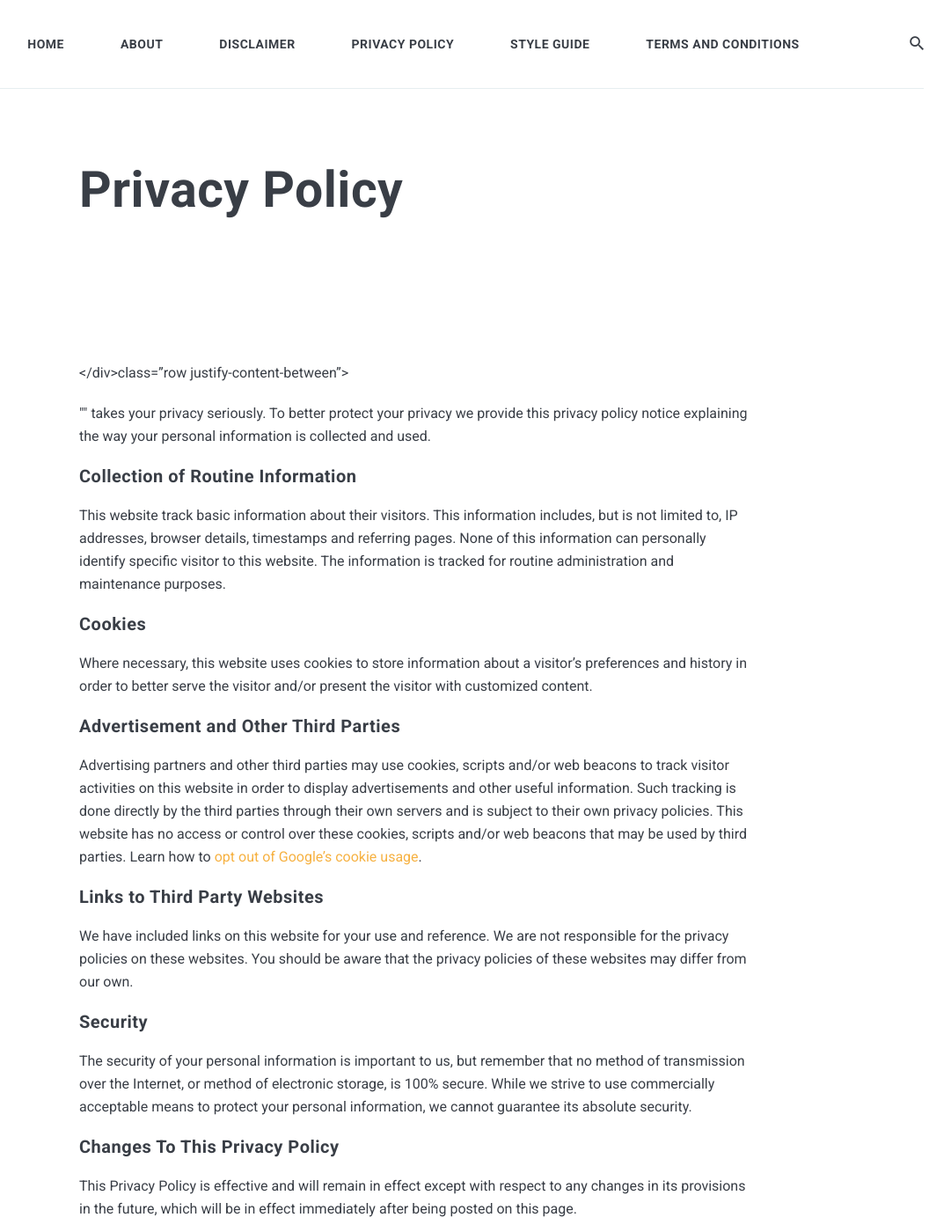
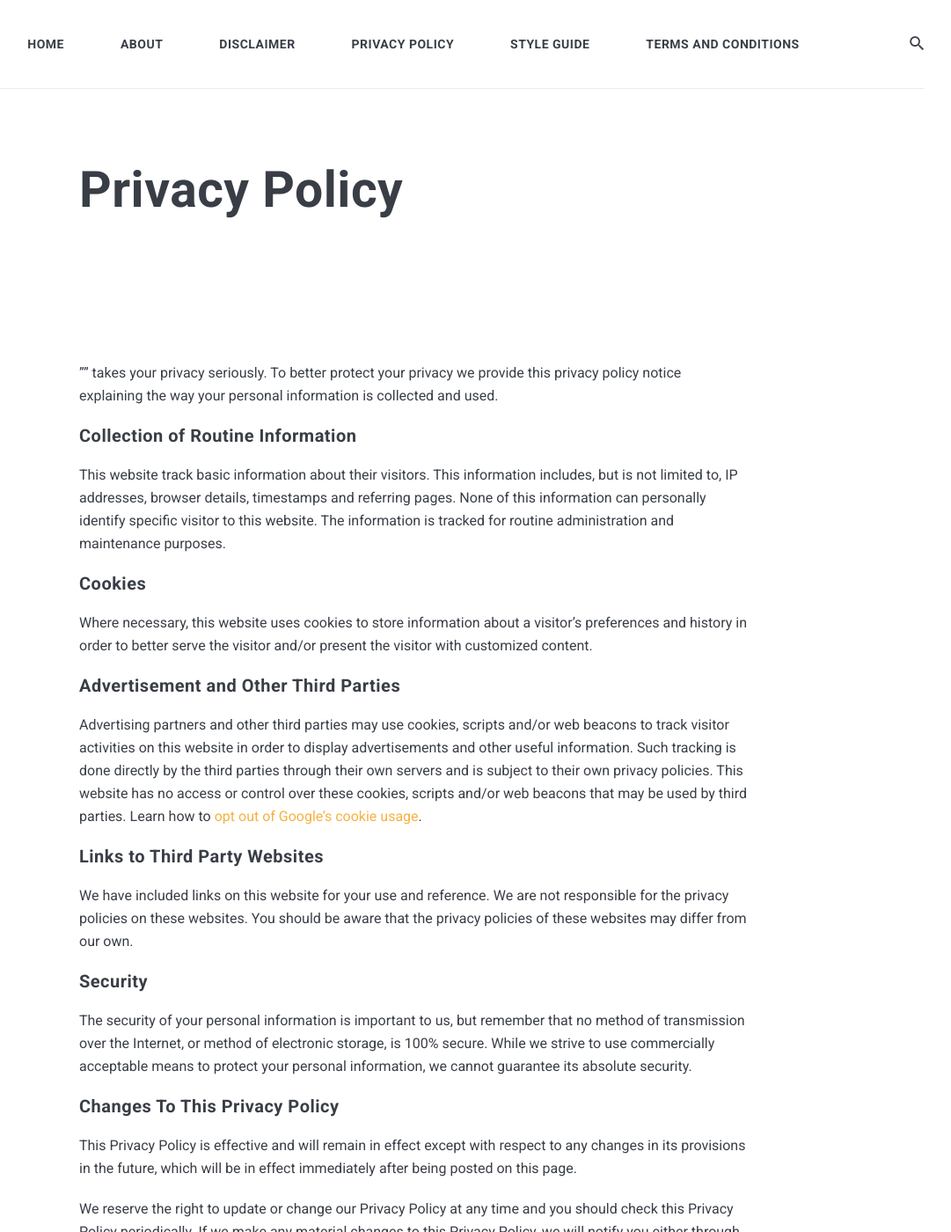
Before and after one commit to ikheinaaa/Z, a Jekyll site: the page built from _pages/privacy-policy.md, in a window 1280 px wide and 1400 px high. Shown: the whole window at 88% size, without its empty margins (170-1251 px from the left). Built offline with Jekyll 4.4.1, drawn with Linux system fonts in a browser that asks for light colours; nearby versions of some CDN libraries.

Commit message:
Update privacy-policy.md

```diff
--- a/_pages/privacy-policy.md
+++ b/_pages/privacy-policy.md
@@ -4,21 +4,34 @@ title: Privacy Policy
 permalink: /privacy-policy
 comments: true
 ---
-</div>class="row justify-content-between">
-<p>&quot;{{site.name}}&quot; takes your privacy seriously. To better protect your privacy we provide this privacy policy notice explaining the way your personal information is collected and used.</p>
-<h4 id="collection-of-routine-information">Collection of Routine Information</h4>
-<p>This website track basic information about their visitors. This information includes, but is not limited to, IP addresses, browser details, timestamps and referring pages. None of this information can personally identify specific visitor to this website. The information is tracked for routine administration and maintenance purposes.</p>
-<h4 id="cookies">Cookies</h4>
-<p>Where necessary, this website uses cookies to store information about a visitor’s preferences and history in order to better serve the visitor and/or present the visitor with customized content.</p>
-<h4 id="advertisement-and-other-third-parties">Advertisement and Other Third Parties</h4>
-<p>Advertising partners and other third parties may use cookies, scripts and/or web beacons to track visitor activities on this website in order to display advertisements and other useful information. Such tracking is done directly by the third parties through their own servers and is subject to their own privacy policies. This website has no access or control over these cookies, scripts and/or web beacons that may be used by third parties. Learn how to <a href="http://www.google.com/privacy_ads.html">opt out of Google’s cookie usage</a>.</p>
-<h4 id="links-to-third-party-websites">Links to Third Party Websites</h4>
-<p>We have included links on this website for your use and reference. We are not responsible for the privacy policies on these websites. You should be aware that the privacy policies of these websites may differ from our own.</p>
-<h4 id="security">Security</h4>
-<p>The security of your personal information is important to us, but remember that no method of transmission over the Internet, or method of electronic storage, is 100% secure. While we strive to use commercially acceptable means to protect your personal information, we cannot guarantee its absolute security.</p>
-<h4 id="changes-to-this-privacy-policy">Changes To This Privacy Policy</h4>
-<p>This Privacy Policy is effective and will remain in effect except with respect to any changes in its provisions in the future, which will be in effect immediately after being posted on this page.</p>
-<p>We reserve the right to update or change our Privacy Policy at any time and you should check this Privacy Policy periodically. If we make any material changes to this Privacy Policy, we will notify you either through the email address you have provided us, or by placing a prominent notice on our website.</p>
-<h4 id="contact-information">Contact Information</h4>
-<p>For any questions or concerns regarding the privacy policy, please <a href="{{site.baseurl}}/contact.html">contact us here</a>.</p>
-</div>
+"{{site.name}}" takes your privacy seriously. To better protect your privacy we provide this privacy policy notice explaining the way your personal information is collected and used.
+
+#### Collection of Routine Information
+
+This website track basic information about their visitors. This information includes, but is not limited to, IP addresses, browser details, timestamps and referring pages. None of this information can personally identify specific visitor to this website. The information is tracked for routine administration and maintenance purposes.
+
+#### Cookies
+
+Where necessary, this website uses cookies to store information about a visitor’s preferences and history in order to better serve the visitor and/or present the visitor with customized content.
+
+#### Advertisement and Other Third Parties
+
+Advertising partners and other third parties may use cookies, scripts and/or web beacons to track visitor activities on this website in order to display advertisements and other useful information. Such tracking is done directly by the third parties through their own servers and is subject to their own privacy policies. This website has no access or control over these cookies, scripts and/or web beacons that may be used by third parties. Learn how to [opt out of Google’s cookie usage](http://www.google.com/privacy_ads.html).
+
+#### Links to Third Party Websites
+
+We have included links on this website for your use and reference. We are not responsible for the privacy policies on these websites. You should be aware that the privacy policies of these websites may differ from our own.
+
+#### Security
+
+The security of your personal information is important to us, but remember that no method of transmission over the Internet, or method of electronic storage, is 100% secure. While we strive to use commercially acceptable means to protect your personal information, we cannot guarantee its absolute security.
+
+#### Changes To This Privacy Policy
+
+This Privacy Policy is effective and will remain in effect except with respect to any changes in its provisions in the future, which will be in effect immediately after being posted on this page.
+
+We reserve the right to update or change our Privacy Policy at any time and you should check this Privacy Policy periodically. If we make any material changes to this Privacy Policy, we will notify you either through the email address you have provided us, or by placing a prominent notice on our website.
+
+#### Contact Information
+
+For any questions or concerns regarding the privacy policy, please [contact us here]({{site.baseurl}}/contact.html).
```
